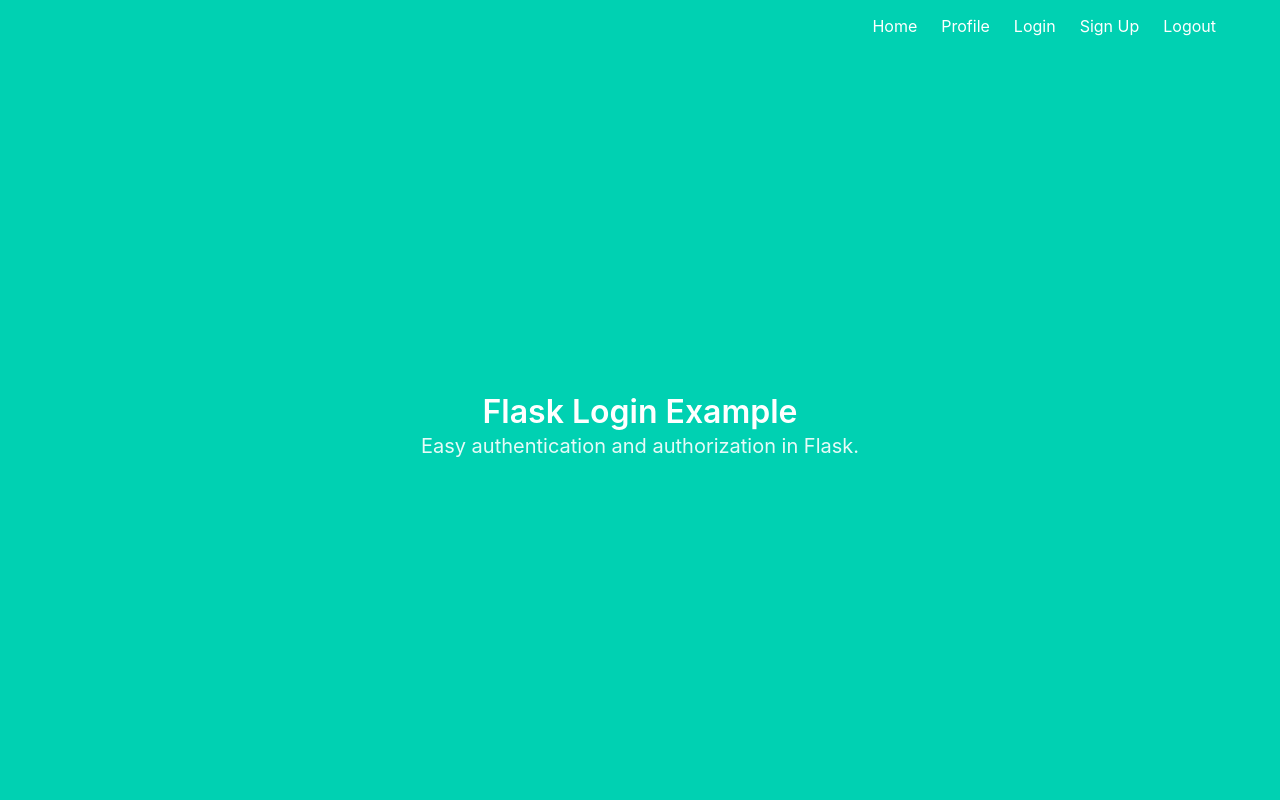
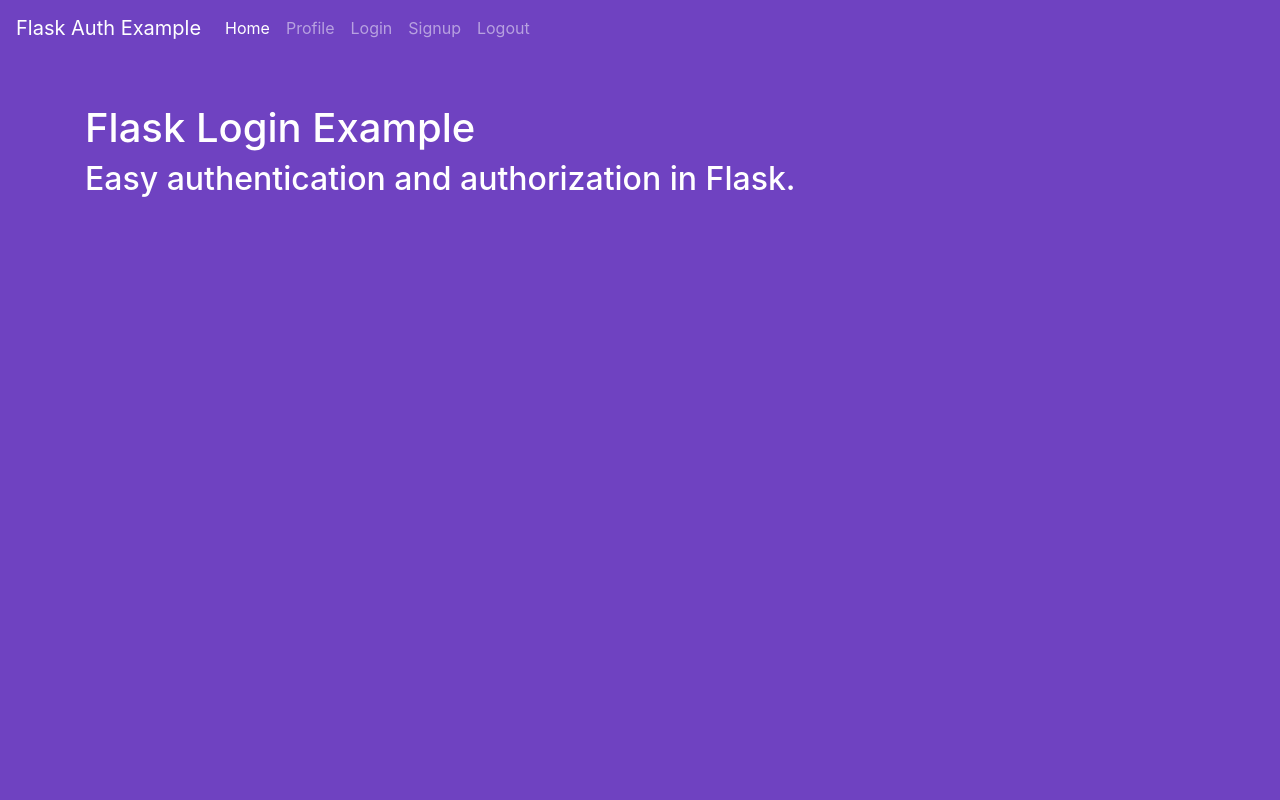
Before and after one commit to stlouis9/2911Flashcard, a Flask app: page / in a window 1280 px wide. Run offline with Flask 3, Linux system fonts and the light colour scheme; some libraries are stand-ins or nearby versions.

Commit message:
Adding purple theme

```diff
--- a/project/templates/base.html
+++ b/project/templates/base.html
@@ -6,45 +6,49 @@
     <meta http-equiv="X-UA-Compatible" content="IE=edge">
     <meta name="viewport" content="width=device-width, initial-scale=1">
     <title>Flask Auth Example</title>
-    <link rel="stylesheet" href="https://cdnjs.cloudflare.com/ajax/libs/bulma/0.7.2/css/bulma.min.css" />
+    <link rel="stylesheet" href="https://stackpath.bootstrapcdn.com/bootstrap/4.3.1/css/bootstrap.min.css" />
+    <style>
+        body {
+            background-color: #6f42c1; /* This is Bootstrap's purple color */
+            color: white; /* This makes the text color white */
+        }
+        .navbar {
+            background-color: #6f42c1; /* This makes the navbar purple */
+        }
+    </style>
 </head>
 
 <body>
-    <section class="hero is-primary is-fullheight">
+    <nav class="navbar navbar-expand-lg navbar-dark"> <!-- This makes the navbar dark -->
+        <a class="navbar-brand" href="#">Flask Auth Example</a>
+        <button class="navbar-toggler" type="button" data-toggle="collapse" data-target="#navbarNav" aria-controls="navbarNav" aria-expanded="false" aria-label="Toggle navigation">
+            <span class="navbar-toggler-icon"></span>
+        </button>
+        <div class="collapse navbar-collapse" id="navbarNav">
+            <ul class="navbar-nav">
+                <li class="nav-item active">
+                    <a class="nav-link" href="{{ url_for('index') }}">Home <span class="sr-only">(current)</span></a>
+                </li>
+                <li class="nav-item">
+                    <a class="nav-link" href="{{ url_for('profile') }}">Profile</a>
+                </li>
+                <li class="nav-item">
+                    <a class="nav-link" href="{{ url_for('login') }}">Login</a>
+                </li>
+                <li class="nav-item">
+                    <a class="nav-link" href="{{ url_for('signup') }}">Signup</a>
+                </li>
+                <li class="nav-item">
+                    <a class="nav-link" href="{{ url_for('logout') }}">Logout</a>
+                </li>
+            </ul>
+        </div>
+    </nav>
 
-        <div class="hero-head">
-            <nav class="navbar">
-                <div class="container">
-                    <div id="navbarMenuHeroA" class="navbar-menu">
-                        <div class="navbar-end">
-                            <a href="{{ url_for('index') }}" class="navbar-item">
-                                Home
-                            </a>
-                            <a href="{{ url_for('profile') }}" class="navbar-item">
-                                Profile
-                            </a>
-                            <a href="{{ url_for('login') }}" class="navbar-item">
-                                Login
-                            </a>
-                            <a href="{{ url_for('signup') }}" class="navbar-item">
-                                Sign Up
-                            </a>
-                            <a href="{{ url_for('logout') }}" class="navbar-item">
-                                Logout
-                            </a>
-                        </div>
-                    </div>
-                </div>
-            </nav>
-        </div>
-
-        <div class="hero-body">
-            <div class="container has-text-centered">
-               {% block content %}
-               {% endblock %}
-            </div>
-        </div>
-    </section>
+    <div class="container mt-5">
+        {% block content %}
+        {% endblock %}
+    </div>
 </body>
 
 </html>
```
